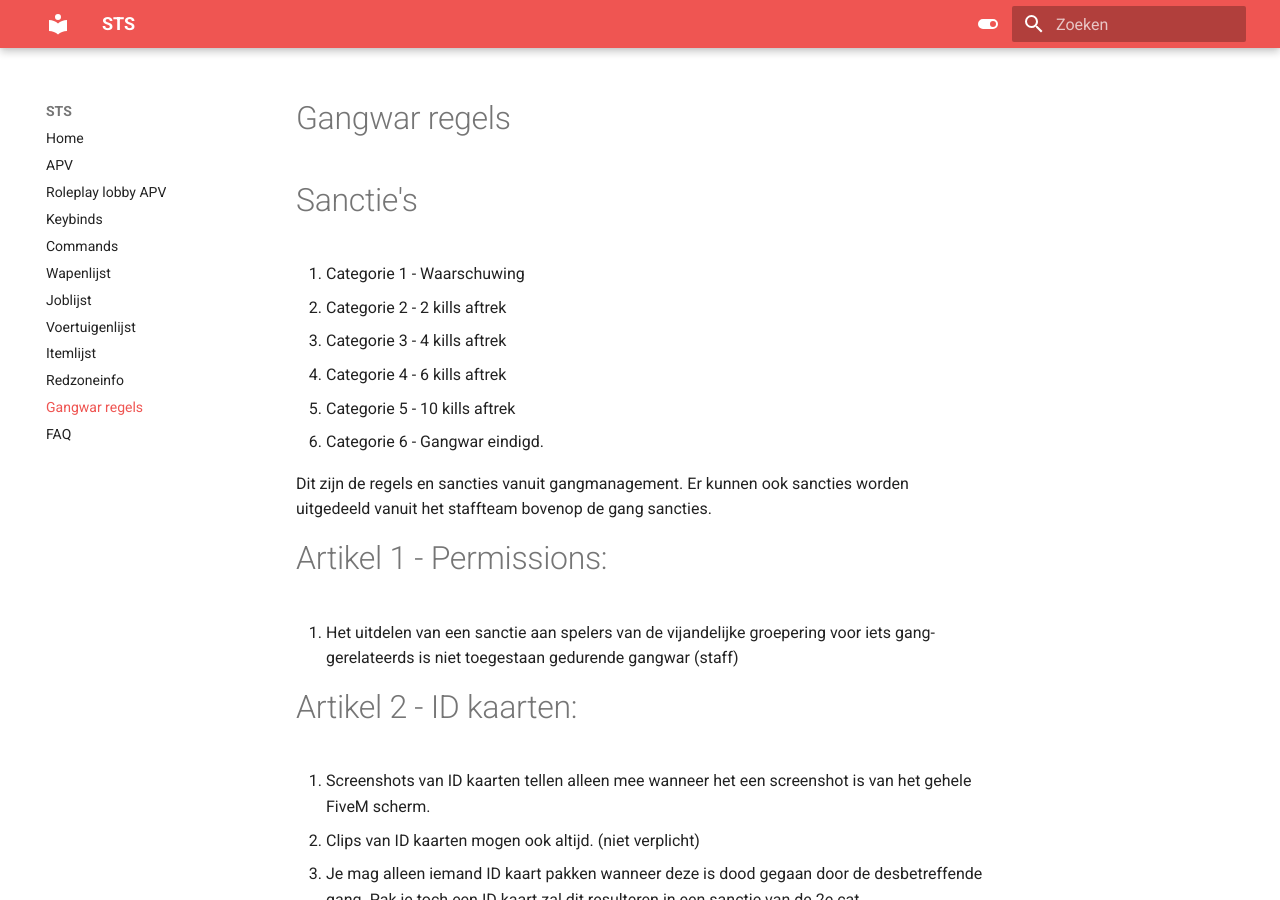
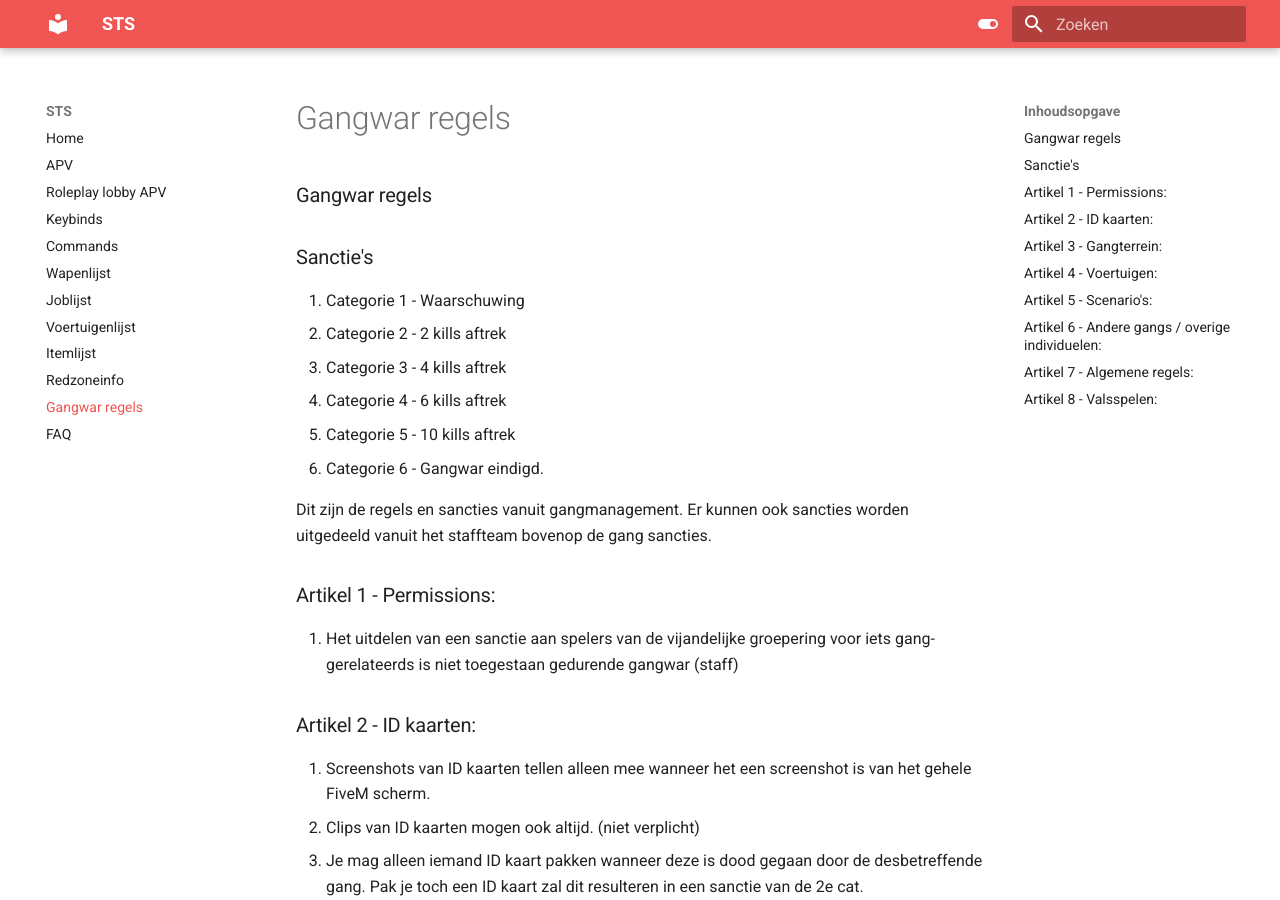
Before and after one commit to Welseyy/STSAPV, an MkDocs documentation site: the page built from docs/gangwarregels.md, in a window 1280 px wide and 900 px high. Built offline with MkDocs 1.6.1 and Material for MkDocs 9.7.7, drawn with Linux system fonts in a browser that asks for light colours.

Commit message:
Update gangwarregels.md

```diff
--- a/docs/gangwarregels.md
+++ b/docs/gangwarregels.md
@@ -1,6 +1,6 @@
-# Gangwar regels
+### Gangwar regels
 
-# Sanctie's
+### Sanctie's
 
 1. Categorie 1 - Waarschuwing
 2. Categorie 2 - 2 kills aftrek
@@ -11,42 +11,42 @@
 
 Dit zijn de regels en sancties vanuit gangmanagement. Er kunnen ook sancties worden uitgedeeld vanuit het staffteam bovenop de gang sancties.
 
-# Artikel 1 - Permissions:
+### Artikel 1 - Permissions:
 1. Het uitdelen van een sanctie aan spelers van de vijandelijke groepering voor iets gang-gerelateerds is niet toegestaan gedurende gangwar (staff)
 
-# Artikel 2 - ID kaarten:
+### Artikel 2 - ID kaarten:
 1. Screenshots van ID kaarten tellen alleen mee wanneer het een screenshot is van het gehele FiveM scherm.
 2. Clips van ID kaarten mogen ook altijd. (niet verplicht)
 3. Je mag alleen iemand ID kaart pakken wanneer deze is dood gegaan door de desbetreffende gang. Pak je toch een ID kaart zal dit resulteren in een sanctie van de 2e cat.
 
-# Artikel 3 - Gangterrein:
+### Artikel 3 - Gangterrein:
 1. Je mag niet van binnen naar buiten schieten en ook niet van buiten naar binnen. Minimaal Cat 2 en maximaal Cat 3.
 2. Gangterrein mag niet binnen gevallen worden zonder dat het overlegt is met gangmanagement. Minimaal Cat 4 en maximaal Cat 5.
 3. Een keer langs gangterrein rijden is niet erg, tenzij je gaat afwachten en constant gaat langs rijden. Cat 2
 
-# Artikel 4 - Voertuigen:
+### Artikel 4 - Voertuigen:
 1. Geen geblindeerde ramen. De ramen mogen helemaal geen tint hebben ook niet een klein beetje.  Minimaal Cat 1 en maximaal Cat 2.
 2. Geen staff voertuigen. (Blacklisted) Minimaal Cat 2 en maximaal Cat 3 + Gegarandeerd een staffklacht.
 3. Geen gepanserde voertuigen. Minimaal Cat 2 en maximaal Cat 3.
 4. Geen gewapende voertuigen. Minimaal Cat 3 en maximaal Cat 4.
 
-# Artikel 5 - Scenario's:
+### Artikel 5 - Scenario's:
 1. Dood geweest? Blijf liggen/staan tot het scenario 2 minuten voorbij is of je ID kaart gepakt is. (Ook niet naar mensen noclippen om ID kaarten te geven) Minimaal Cat 1 en maximaal Cat 3.
 
-# Artikel 6 - Andere gangs / overige individuelen:
+### Artikel 6 - Andere gangs / overige individuelen:
 1. Geen andere gang oproepen tijdens de gangwar. Minimaal Cat 5 en maximaal Cat 6.
 2. Je mag geen gebruik maken van andermans gangterrein. Ook niet als dit overlegt is met die gang. Minimaal Cat 1 en maximaal Cat 3.
 3. Je bent verplicht in de gang te zitten tijdens de gangwar. Dit betekend dat je dus ook geen hulp van buiten af mag krijgen. Cat 3
 4. Mocht een andere gang mengen in een shootout of met de gangwar, meld dit bij gangmanagement met een clip en neem niet zelf het heft in eigen handen.
 
-# Artikel 7 - Algemene regels:
+### Artikel 7 - Algemene regels:
 1. Als iemand de regels overtreed ga je zelf niet de regels overtreden. Maak een clip en stuur het naar een stafflid of in de gangwar-ticket.
 2. Je draagt ten alle tijden je gangoutfit tijdens de gangwar. (Met uitzondering van staffkleding tijdens staffzaken of het moderaten en de Redzone) Minimaal Cat 1 en maximaal Cat 3.
 3. Een gang mag leden aannemen en ontslaan tijdens de gangwar. Het is niet toegestaan om een andere gang te joinen als je zelf al in een gang zit en als de gang die je wilt joinen in een gangwar zit.
 4. De APV geld buiten deze regels ten alletijden.
 5. Het is niet toegestaan de greenzone in te vluchten tijdens een achtervolging. Cat 1 tot 2
 
-# Artikel 8 - Valsspelen:
+### Artikel 8 - Valsspelen:
 1. Mocht er een cheater betrapt worden tijdens een gangwar zal dit perdirect resulteren in een een cat 5 sanctie en in aftrek van alle door hem/haar gemaakte kills. Mocht dit een 2e keer gebeuren zal dit resulteren in een cat 6 sanctie in nadeel van de desbetreffende gang.
 2. Het noclippen boven een actief scenario en het door communiceren van informatie is niet toegestaan. Minimaal Cat 2 en maximaal Cat 3
 3. Andere vormen van valsspelen zijn niet toegestaan. Mocht dit waargenomen worden door gangmanagement zal hier ook een sactie voor uitgedeeld worden. Welke cat ligt aan de situatie en zal terplekke beslist worden.
```
